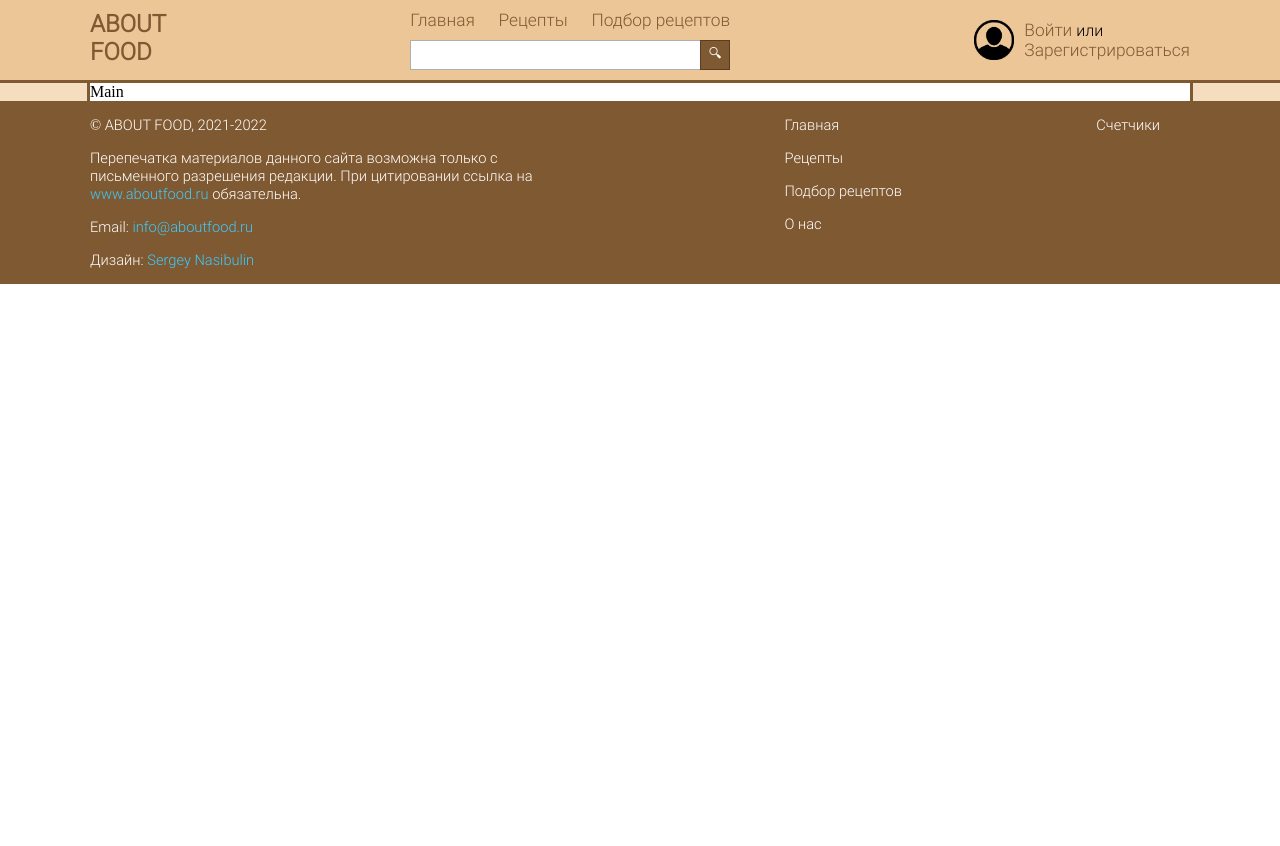
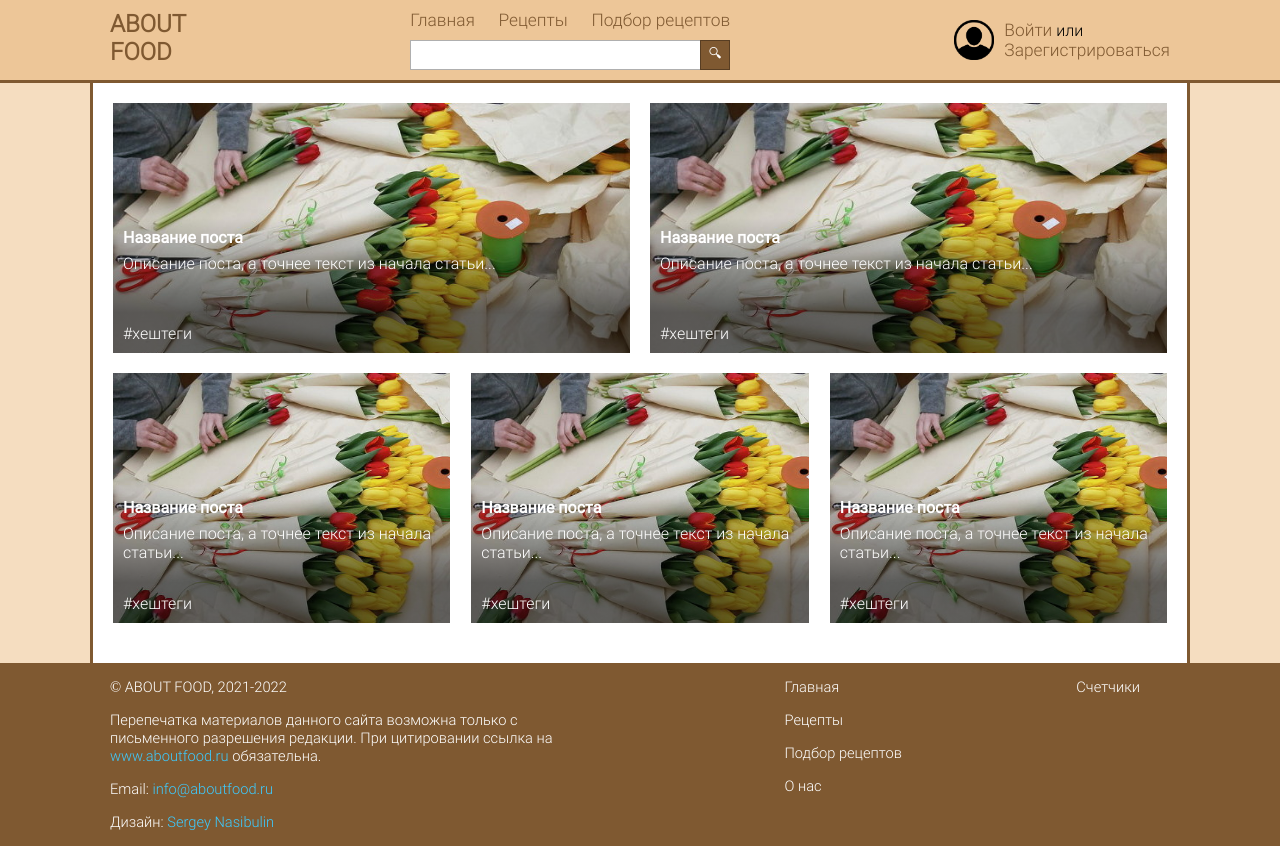
Before and after one commit to rowdyhub/aboutfood_react, a React (Create React App) app: page / in a window 1280 px wide. Before the commit the page ends 800 px from the top, so only its background shows below. Built offline with nearby package versions, Linux system fonts and the light colour scheme.

Commit message:
Added posts grid

```diff
--- a/src/components/content/Content.module.css
+++ b/src/components/content/Content.module.css
@@ -15,4 +15,6 @@
     background: var(--white);
     border-right: 3px solid var(--brown);
     border-left: 3px solid var(--brown);
+    padding: 20px;
+    box-sizing: border-box;
 }
--- a/src/components/content/main/Main.jsx
+++ b/src/components/content/main/Main.jsx
@@ -2,8 +2,56 @@ import styles from "./Main.module.css"
 
 let Main = (props) => {
     return (
-        <div>
-            Main
+        <div className={styles.mainCont}>
+            <div className={styles.lastPosts}>
+
+                <div className={styles.lastPost}>
+                    <div className={styles.description}>
+                        <div className={styles.name}>Название поста</div>
+                        <div className={styles.text}>Описание поста, а точнее текст из начала статьи...</div>
+                        <div className={styles.links}>#хештеги</div>
+                    </div>
+                </div>
+
+                <div className={styles.lastPost}>
+                    <div className={styles.description}>
+                        <div className={styles.name}>Название поста</div>
+                        <div className={styles.text}>Описание поста, а точнее текст из начала статьи...</div>
+                        <div className={styles.links}>#хештеги</div>
+                    </div>
+                </div>
+
+            </div>
+
+
+            <div className={styles.posts}>
+
+                <div className={styles.post}>
+                    <div className={styles.description}>
+                        <div className={styles.name}>Название поста</div>
+                        <div className={styles.text}>Описание поста, а точнее текст из начала статьи...</div>
+                        <div className={styles.links}>#хештеги</div>
+                    </div>
+                </div>
+
+                <div className={styles.post}>
+                    <div className={styles.description}>
+                        <div className={styles.name}>Название поста</div>
+                        <div className={styles.text}>Описание поста, а точнее текст из начала статьи...</div>
+                        <div className={styles.links}>#хештеги</div>
+                    </div>
+                </div>
+
+                <div className={styles.post}>
+                    <div className={styles.description}>
+                        <div className={styles.name}>Название поста</div>
+                        <div className={styles.text}>Описание поста, а точнее текст из начала статьи...</div>
+                        <div className={styles.links}>#хештеги</div>
+                    </div>
+                </div>
+
+            </div>
+
         </div>
     );
 }
--- a/src/components/content/main/Main.module.css
+++ b/src/components/content/main/Main.module.css
@@ -0,0 +1,55 @@
+.mainCont {
+    position: relative;
+    width: 100%;
+}
+
+.lastPosts, .posts {
+    display: flex;
+    flex-wrap: wrap;
+    justify-content: space-between;
+    position: relative;
+    width: 100%;
+}
+
+.lastPost {
+    display: block;
+    position: relative;
+    width: calc( 50% - 10px);
+    height: 250px;
+    background: url('./../../../images/1006224708.jpg') no-repeat;
+    background-size: cover;
+    margin-bottom: 20px;
+}
+
+.post {
+    display: block;
+    position: relative;
+    width: calc( 32% );
+    height: 250px;
+    background: url('./../../../images/1006224708.jpg') no-repeat;
+    background-size: cover;
+    margin-bottom: 20px;
+}
+
+.description {
+    position: absolute;
+    width: 100%;
+    bottom: 0;
+    padding: 10px;
+    font-family: 'AF_RobotoLight';
+    color: var(--white);
+    background: linear-gradient(#00000000, #00000090 70%);
+    box-sizing: border-box;
+}
+.name {
+    font-family: 'AF_Roboto';
+    font-weight: 600;
+
+}
+.text {
+    height: 70px;
+    margin-top: 7px;
+}
+.links {
+
+}
--- a/src/components/footer/Footer.module.css
+++ b/src/components/footer/Footer.module.css
@@ -13,6 +13,8 @@
     color: var(--white);
     font-family: 'AF_RobotoLight';
     font-size: 11pt;
+    padding: 0 20px;
+    box-sizing: border-box;
 }
 .footer a {
     font-size: 11pt;
--- a/src/components/header/Header.module.css
+++ b/src/components/header/Header.module.css
@@ -14,4 +14,6 @@
     width: 1100px;
     max-width: 1100px;
     margin: auto;
+    padding: 0 20px;
+    box-sizing: border-box;
  }
```
Also changed, not shown: src/images/1006224708.jpg (added).
